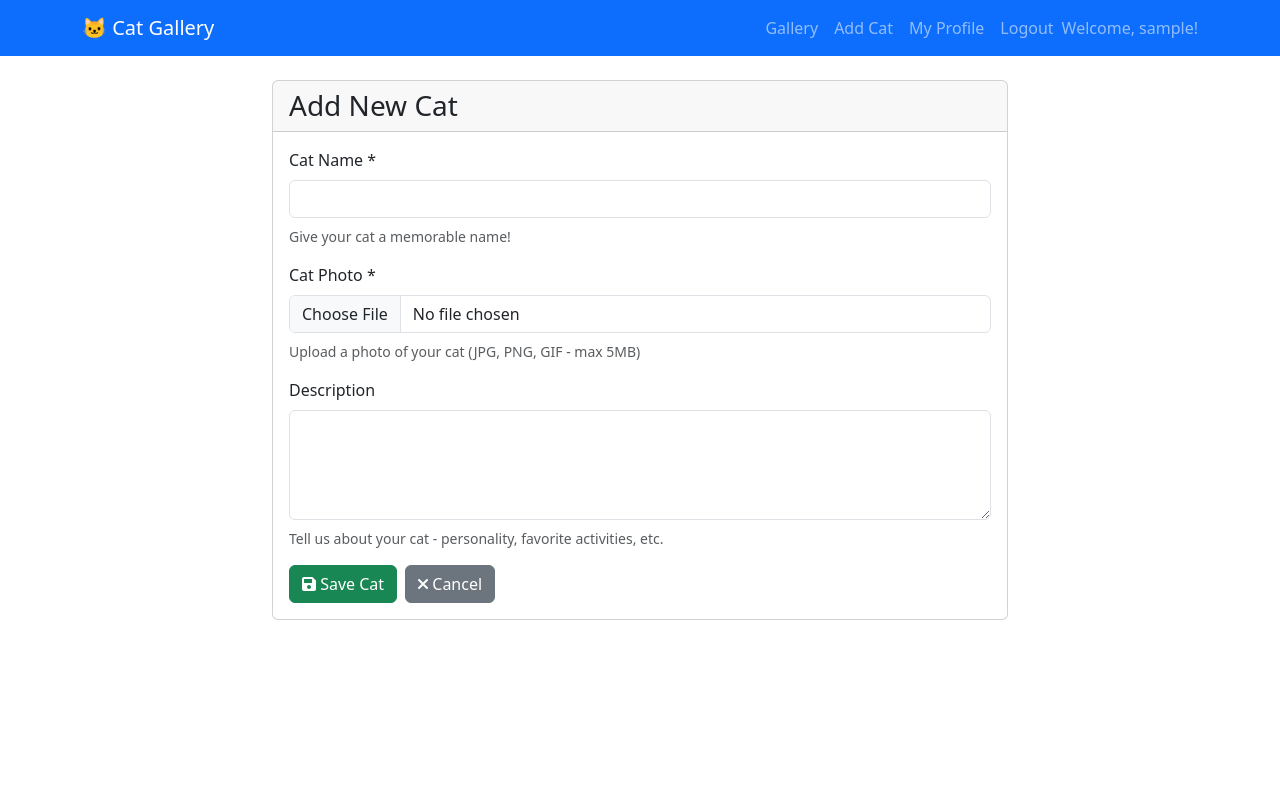
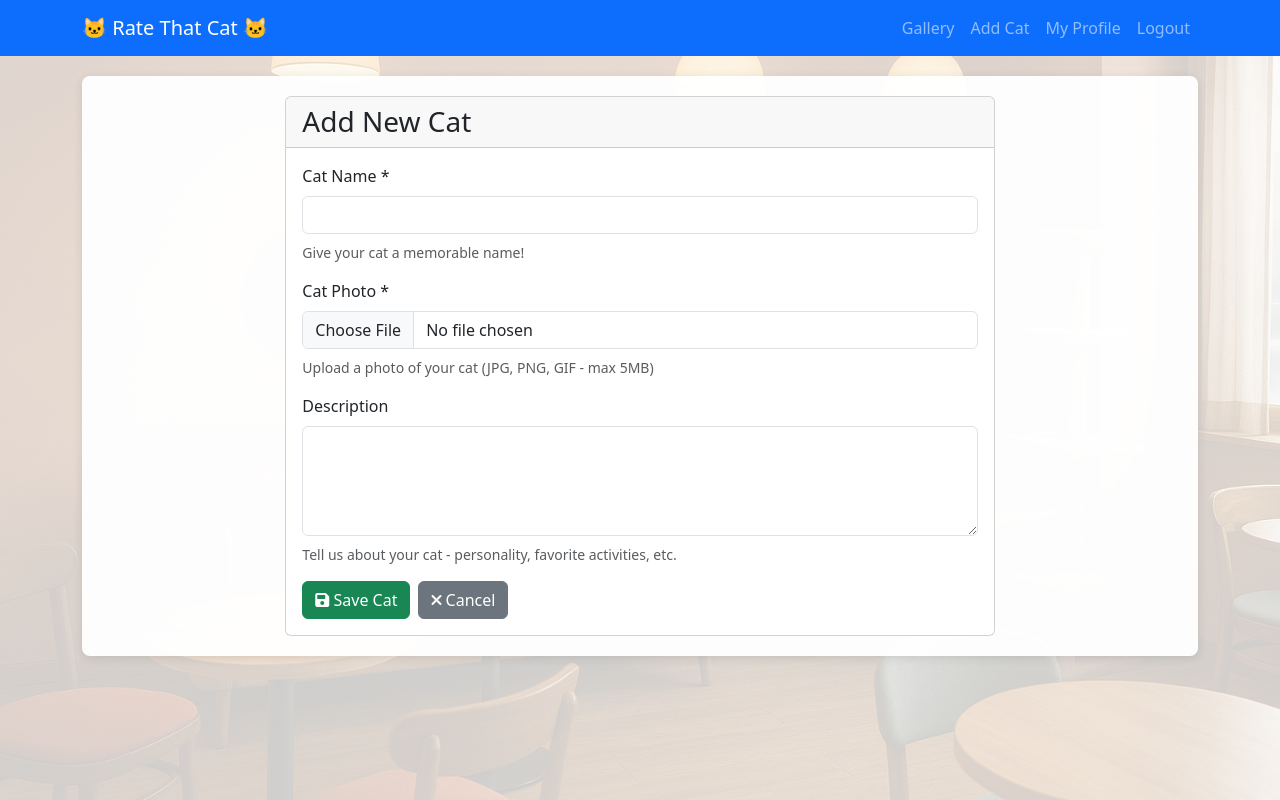
Before and after one commit to eganmc/Rate-That-Cat, a Django app: page /cat/new/ in a window 1280 px wide. Run offline with Django 5.2, Linux system fonts and the light colour scheme; the visitor is signed in with stand-in values (Sample User, id 1).

Commit message:
added background images and styles

```diff
--- a/cats/templates/cats/base.html
+++ b/cats/templates/cats/base.html
@@ -2,7 +2,7 @@
 <!DOCTYPE html>
 <html>
 <head>
-    <title>Cat Gallery</title>
+    <title>Rate That Cat</title>
     <link href="https://cdn.jsdelivr.net/npm/bootstrap@5.3.0/dist/css/bootstrap.min.css" rel="stylesheet">
     <link href="https://cdnjs.cloudflare.com/ajax/libs/font-awesome/6.0.0/css/all.min.css" rel="stylesheet">
     <link href="{% static 'css/style.css' %}" rel="stylesheet">
@@ -10,7 +10,7 @@
 <body>
     <nav class="navbar navbar-expand-lg navbar-dark bg-primary">
         <div class="container">
-            <a class="navbar-brand" href="{% url 'cat_list' %}">🐱 Cat Gallery</a>
+            <a class="navbar-brand" href="{% url 'cat_list' %}">🐱 Rate That Cat 🐱</a>
 
             <div class="navbar-nav ms-auto">
                 <a class="nav-link" href="{% url 'cat_list' %}">Gallery</a>
@@ -19,7 +19,7 @@
                     <a class="nav-link" href="{% url 'cat_create' %}">Add Cat</a>
                     <a class="nav-link" href="{% url 'profile' %}">My Profile</a>
                     <a class="nav-link" href="{% url 'logout' %}">Logout</a>
-                    <span class="navbar-text">Welcome, {{ user.username }}!</span>
+                    <span class="navbar-text"> </span> <!-- Welcome, {{ user.username }}! -->
                 {% else %}
                     <a class="nav-link" href="{% url 'login' %}">Login</a>
                     <a class="nav-link" href="{% url 'signup' %}">Sign Up</a>
@@ -28,7 +28,8 @@
         </div>
     </nav>
 
-    <div class="container mt-4">
+    <div class="container">
+        <div class="main-container">
             <!-- Messages -->
             {% if messages %}
                 {% for message in messages %}
@@ -41,6 +42,7 @@
 
             {% block content %}{% endblock %}
         </div>
+    </div>
 
     <script src="https://cdn.jsdelivr.net/npm/bootstrap@5.3.0/dist/js/bootstrap.bundle.min.js"></script>
 </body>
--- a/static/css/style.css
+++ b/static/css/style.css
@@ -1,3 +1,34 @@
+/* Background Image Styles */
+body {
+    background-image: url('../images/cat-background.png');
+    background-size: cover;
+    background-position: center;
+    background-repeat: no-repeat;
+    background-attachment: fixed;
+    min-height: 100vh;
+}
+
+/* Optional: Add overlay to make content more readable */
+body::before {
+    content: '';
+    position: fixed;
+    top: 0;
+    left: 0;
+    width: 100%;
+    height: 100%;
+    background-color: rgba(255, 255, 255, 0.8);
+    z-index: -1;
+}
+
+/* Ensure content container has proper background */
+.main-container {
+    background-color: rgba(255, 255, 255, 0.95);
+    border-radius: 8px;
+    padding: 20px;
+    margin-top: 20px;
+    box-shadow: 0 2px 10px rgba(0, 0, 0, 0.1);
+}
+
 /* Cat Detail Page Styles */
 .cat-image-container {
     position: relative;
@@ -48,6 +79,11 @@
     .profile-cat-image {
         height: 150px;
     }
+
+    .main-container {
+        margin-top: 10px;
+        padding: 15px;
+    }
 }
 
 @media (min-width: 1200px) {
```
Also changed, not shown: static/images/cat-background.png (added). Lines whose indentation alone changed are shown as unchanged.
